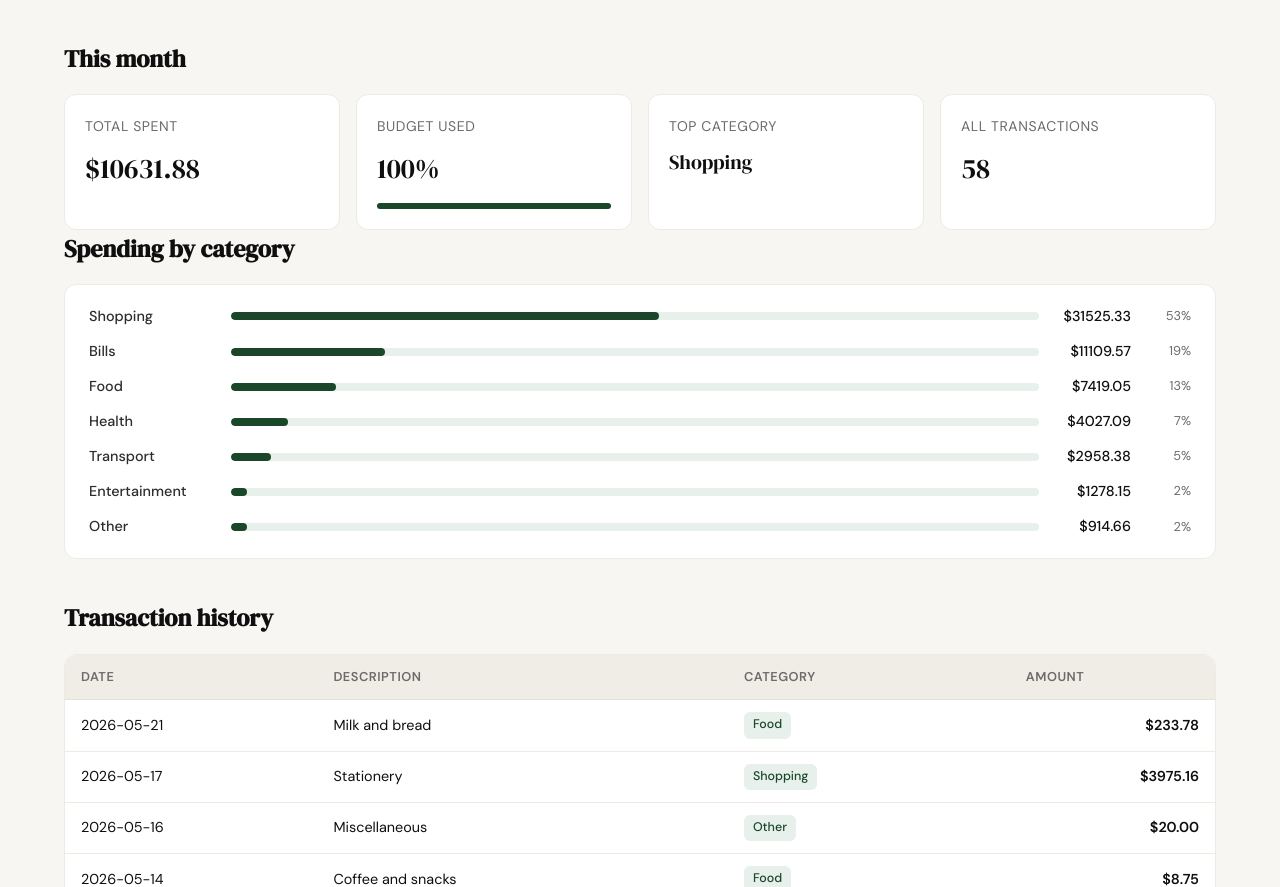
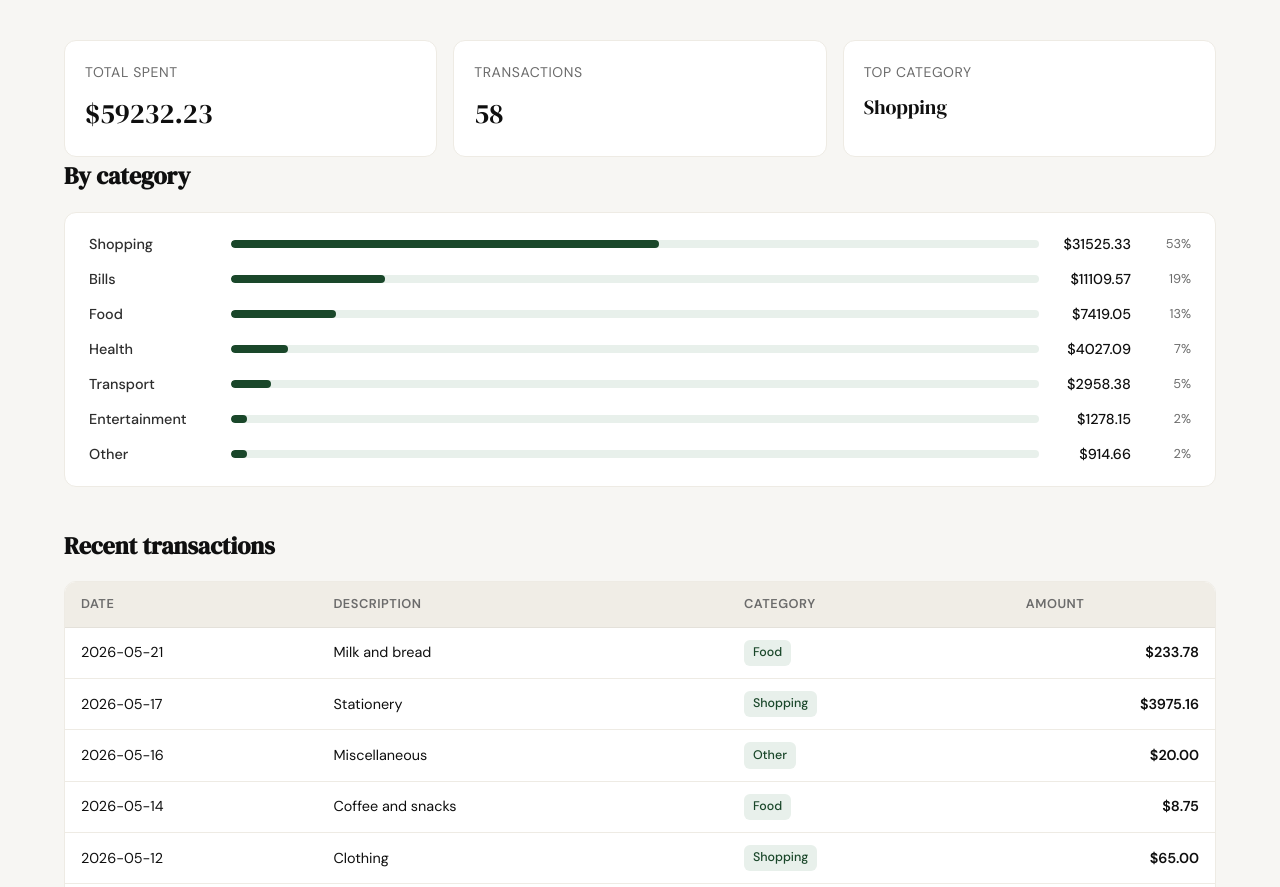
Before and after one commit to qiaser/spendly, a Flask app: page /profile in a window 1280 px wide. Shown: the part 231-1118 px from the top of the page. Run offline with Flask 3, Linux system fonts and the light colour scheme; a user stored in the database is signed in; data comes from the database, SQL or seed files in the repository; both versions use the stored data as it was after the commit.

Commit message:
connect bakcend

```diff
--- a/app.py
+++ b/app.py
@@ -15,6 +15,67 @@ def _expenses_columns(conn):
         return {row["name"] for row in rows}
     except Exception:
         return set()
+
+
+def _profile_transactions(conn, user_id, cols):
+    # SUBAGENT-1: transaction history — return all expense rows newest-first
+    if not {"amount", "user_id", "category", "date"}.issubset(cols):
+        return []
+    date_col = next((c for c in ("date", "spent_on", "created_at") if c in cols), "date")
+    return conn.execute(
+        f"SELECT id, amount, category, {date_col} AS date, description "
+        "FROM expenses WHERE user_id = ? ORDER BY date DESC",
+        (user_id,),
+    ).fetchall()
+
+
+def _profile_stats(conn, user_id, cols):
+    stats = {"total_spent": 0.0, "top_category": "—", "transaction_count": 0}
+    if {"amount", "user_id"}.issubset(cols):
+        row = conn.execute(
+            "SELECT COALESCE(SUM(amount), 0) AS total FROM expenses WHERE user_id = ?",
+            (user_id,),
+        ).fetchone()
+        if row is not None:
+            stats["total_spent"] = float(row["total"])
+
+        row = conn.execute(
+            "SELECT COUNT(*) AS c FROM expenses WHERE user_id = ?",
+            (user_id,),
+        ).fetchone()
+        if row is not None:
+            stats["transaction_count"] = int(row["c"])
+
+        if "category" in cols:
+            row = conn.execute(
+                "SELECT category, SUM(amount) AS s FROM expenses"
+                " WHERE user_id = ? GROUP BY category ORDER BY s DESC LIMIT 1",
+                (user_id,),
+            ).fetchone()
+            if row is not None and row["category"]:
+                stats["top_category"] = row["category"]
+    return stats
+
+
+def _profile_category_totals(conn, user_id, cols):
+    # SUBAGENT-3: category breakdown — return list of {name, total, pct}
+    if not {"amount", "user_id", "category"}.issubset(cols):
+        return []
+    cat_rows = conn.execute(
+        "SELECT category, SUM(amount) AS total "
+        "FROM expenses WHERE user_id = ? "
+        "GROUP BY category ORDER BY total DESC",
+        (user_id,),
+    ).fetchall()
+    grand_total = sum(r["total"] for r in cat_rows) or 1
+    return [
+        {
+            "name": r["category"],
+            "total": float(r["total"]),
+            "pct": round(float(r["total"]) / grand_total * 100),
+        }
+        for r in cat_rows
+    ]
 
 
 # ------------------------------------------------------------------ #
@@ -140,71 +201,10 @@ def profile():
             session.clear()
             return redirect(url_for("login"))
 
-        stats = {
-            "total_this_month": 0.0,
-            "budget_used_pct": 0,
-            "top_category": "—",
-            "recent_count": 0,
-        }
-        cols = _expenses_columns(conn)
-        if {"amount", "user_id"}.issubset(cols):
-            date_col = next((c for c in ("date", "spent_on", "created_at") if c in cols), None)
-            month_clause = (
-                f"AND strftime('%Y-%m', {date_col}) = strftime('%Y-%m', 'now')"
-                if date_col else ""
-            )
-
-            total_row = conn.execute(
-                f"SELECT COALESCE(SUM(amount), 0) AS total FROM expenses WHERE user_id = ? {month_clause}",
-                (user_id,),
-            ).fetchone()
-            stats["total_this_month"] = float(total_row["total"] or 0)
-
-            if "category" in cols:
-                top_row = conn.execute(
-                    f"""SELECT category, SUM(amount) AS s
-                    FROM expenses WHERE user_id = ? {month_clause}
-                    GROUP BY category ORDER BY s DESC LIMIT 1""",
-                    (user_id,),
-                ).fetchone()
-                if top_row and top_row["category"]:
-                    stats["top_category"] = top_row["category"]
-
-            count_row = conn.execute(
-                "SELECT COUNT(*) AS c FROM expenses WHERE user_id = ?", (user_id,)
-            ).fetchone()
-            stats["recent_count"] = int(count_row["c"] or 0)
-
-            monthly_budget = 500.0
-            stats["budget_used_pct"] = (
-                min(round(stats["total_this_month"] / monthly_budget * 100), 100)
-                if monthly_budget else 0
-            )
-
-        transactions = []
-        category_totals = []
-        if {"amount", "user_id", "category", "date"}.issubset(cols):
-            date_col = next((c for c in ("date", "spent_on", "created_at") if c in cols), "date")
-            transactions = conn.execute(
-                f"SELECT id, amount, category, {date_col} AS date, description "
-                "FROM expenses WHERE user_id = ? ORDER BY date DESC",
-                (user_id,),
-            ).fetchall()
-
-            cat_rows = conn.execute(
-                "SELECT category, SUM(amount) AS total FROM expenses "
-                "WHERE user_id = ? GROUP BY category ORDER BY total DESC",
-                (user_id,),
-            ).fetchall()
-            grand_total = sum(r["total"] for r in cat_rows) or 1
-            category_totals = [
-                {
-                    "name": r["category"],
-                    "total": float(r["total"]),
-                    "pct": round(float(r["total"]) / grand_total * 100),
-                }
-                for r in cat_rows
-            ]
+        cols            = _expenses_columns(conn)
+        stats           = _profile_stats(conn, user_id, cols)
+        category_totals = _profile_category_totals(conn, user_id, cols)
+        transactions    = _profile_transactions(conn, user_id, cols)
     finally:
         conn.close()
 
--- a/templates/profile.html
+++ b/templates/profile.html
@@ -14,38 +14,28 @@
     <a class="btn-primary" href="{{ url_for('edit_profile') }}">Edit profile</a>
   </header>
 
-  <h2 class="section-title">This month</h2>
   <div class="stats-grid">
     <article class="stat-card">
       <p class="stat-label">Total spent</p>
-      <p class="stat-value">${{ "%.2f"|format(stats.total_this_month) }}</p>
+      <p class="stat-value">${{ "%.2f"|format(stats.total_spent) }}</p>
     </article>
 
     <article class="stat-card">
-      <p class="stat-label">Budget used</p>
-      <p class="stat-value">{{ stats.budget_used_pct }}%</p>
-      <div class="progress" role="progressbar"
-           aria-valuenow="{{ stats.budget_used_pct }}" aria-valuemin="0" aria-valuemax="100">
-        <div class="progress-fill" style="width: {{ stats.budget_used_pct }}%"></div>
-      </div>
+      <p class="stat-label">Transactions</p>
+      <p class="stat-value">{{ stats.transaction_count }}</p>
     </article>
 
     <article class="stat-card">
       <p class="stat-label">Top category</p>
       <p class="stat-value stat-value--text">{{ stats.top_category }}</p>
     </article>
-
-    <article class="stat-card">
-      <p class="stat-label">All transactions</p>
-      <p class="stat-value">{{ stats.recent_count }}</p>
-    </article>
   </div>
 
-  {% if stats.recent_count == 0 %}
+  {% if stats.transaction_count == 0 %}
     <p class="empty-hint">No transactions yet. <a href="{{ url_for('add_expense') }}">Add your first expense</a> to start tracking.</p>
   {% else %}
 
-  <h2 class="section-title">Spending by category</h2>
+  <h2 class="section-title">By category</h2>
   <div class="category-list">
     {% for cat in category_totals %}
     <div class="category-row">
@@ -59,7 +49,7 @@
     {% endfor %}
   </div>
 
-  <h2 class="section-title">Transaction history</h2>
+  <h2 class="section-title">Recent transactions</h2>
   <div class="txn-table-wrap">
     <table class="txn-table">
       <thead>
```
Also changed, not shown: .claude/specs/05-backend-route-profile-page.md (added), spendly.db.
